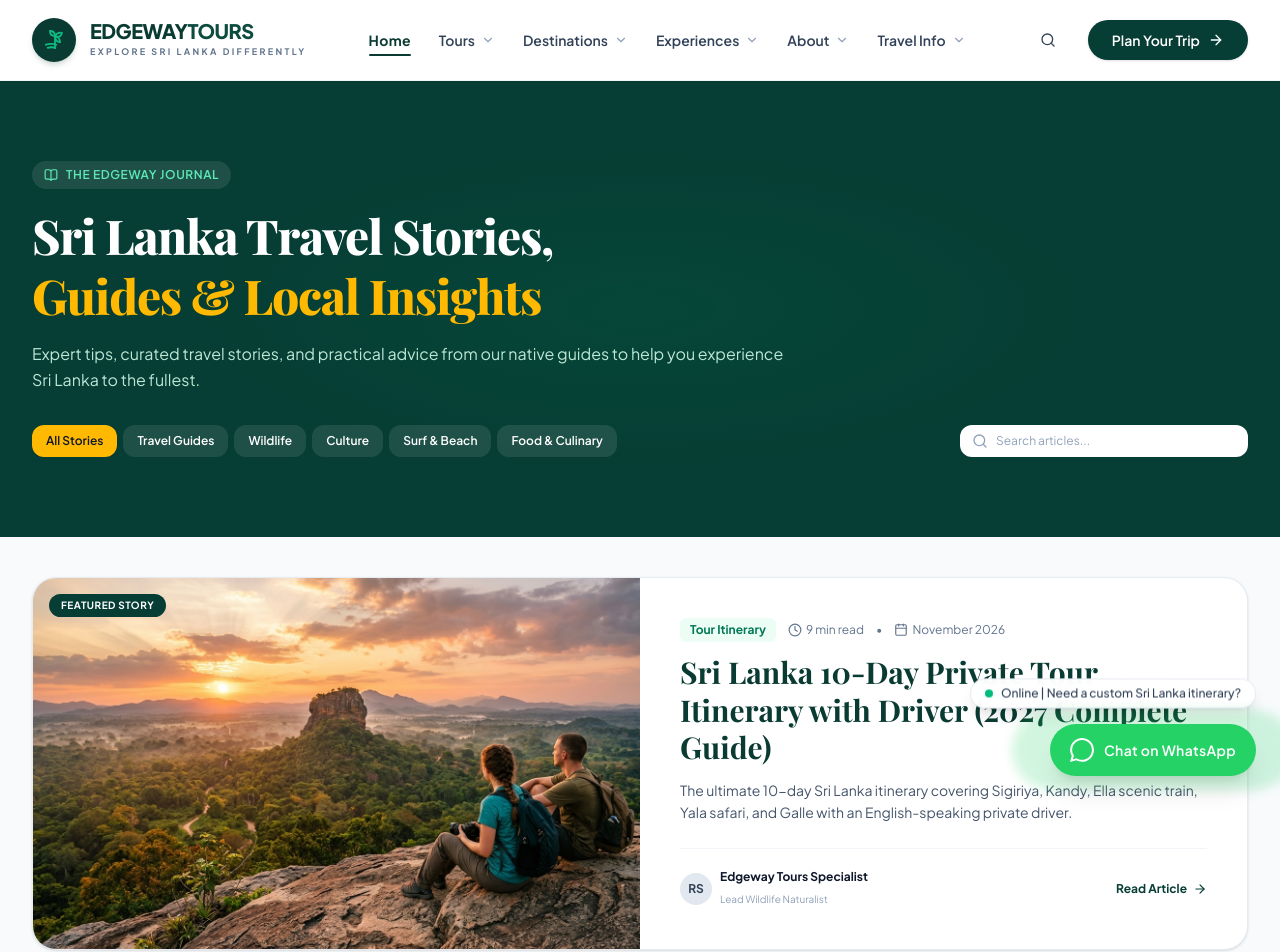
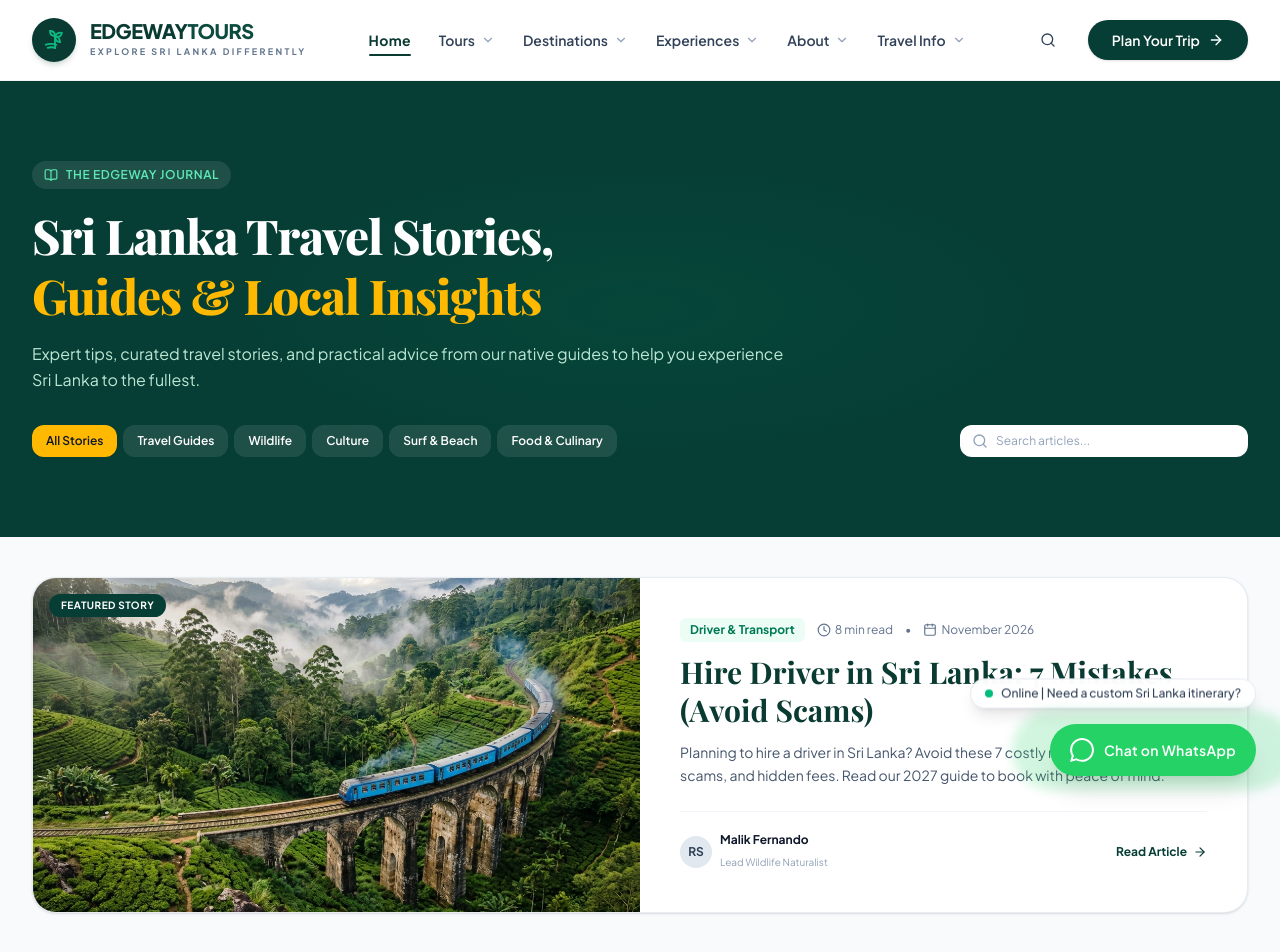
Before and after one commit to edgewaytours-ai/edgeway-holidays, a Next.js app: page /blog in a window 1280 px wide. Shown: the top 952 px of the page. Built offline with nearby package versions, Linux system fonts and the light colour scheme; a web font is replaced by a local one.

Commit message:
feat(blog): publish Title #2 'Hire Driver in Sri Lanka: 7 Mistakes' with matching image and schema

```diff
--- a/src/app/blog/page.tsx
+++ b/src/app/blog/page.tsx
@@ -32,6 +32,19 @@ interface BlogPost {
 
 const blogPosts: BlogPost[] = [
   {
+    id: "hire-driver-in-sri-lanka",
+    title: "Hire Driver in Sri Lanka: 7 Mistakes (Avoid Scams)",
+    excerpt:
+      "Planning to hire a driver in Sri Lanka? Avoid these 7 costly mistakes, commission scams, and hidden fees. Read our 2027 guide to book with peace of mind.",
+    category: "guide",
+    categoryLabel: "Driver & Transport",
+    image: "/images/hire-driver-in-sri-lanka.jpg",
+    date: "November 2026",
+    readTime: "8 min read",
+    author: "Malik Fernando",
+    featured: true,
+  },
+  {
     id: "sri-lanka-10-day-itinerary-private-driver",
     title: "Sri Lanka 10-Day Private Tour Itinerary with Driver (2027 Complete Guide)",
     excerpt:
@@ -42,7 +55,7 @@ const blogPosts: BlogPost[] = [
     date: "November 2026",
     readTime: "9 min read",
     author: "Edgeway Tours Specialist",
-    featured: true,
+    featured: false,
   },
   {
     id: "cost-of-private-driver-sri-lanka",
--- a/src/data/blogData.ts
+++ b/src/data/blogData.ts
@@ -26,6 +26,80 @@ export interface BlogPost {
 }
 
 export const blogPostsData: BlogPost[] = [
+  {
+    slug: "hire-driver-in-sri-lanka",
+    title: "Hire Driver in Sri Lanka: 7 Mistakes (Avoid Scams)",
+    metaTitle: "Hire Driver in Sri Lanka: 7 Mistakes (Avoid Scams)",
+    metaDescription:
+      "Planning to hire driver in sri lanka? Avoid these 7 costly mistakes, commission scams, and hidden fees. Read our 2027 guide to book with peace of mind.",
+    category: "guide",
+    categoryLabel: "Driver & Transport",
+    image: "/images/hire-driver-in-sri-lanka.jpg",
+    date: "November 2026",
+    readTime: "8 min read",
+    author: "Malik Fernando",
+    authorRole: "Senior Chauffeur Guide",
+    featured: true,
+    content: {
+      intro:
+        "If you plan to hire driver in sri lanka, knowing what red flags to avoid can save you hundreds of dollars and protect your holiday from frustrating tourist commission traps. An all-inclusive quote from a certified tour operator includes vehicle fuel, highway tolls, insurance, and the chauffeur's lodging.",
+      sections: [
+        {
+          heading: "Mistake 1: Choosing Unrealistically Cheap Quotes ($35 to $45 / Day)",
+          body: "Fuel alone across Sri Lanka's mountains costs $20 to $30 daily. Drivers quoting $35 operate at a loss and make up their money through the 'Commission Circuit'—pressuring you to visit overpriced spice gardens, gem mines, and batik shops where they receive up to 40% kickback commissions.",
+          list: [
+            "Always choose verified tour operators who guarantee 0% forced commission shopping stops.",
+            "Confirm that your driver focuses entirely on your chosen itinerary, not commercial showrooms.",
+          ],
+        },
+        {
+          heading: "Mistake 2: Overlooking Expressway Tolls & Fuel Surcharges",
+          body: "Sri Lanka has modern high-speed expressways connecting Colombo Airport, the Cultural Triangle, Galle, and Hambantota. Toll gates cost between 300 to 1,000 LKR per passage.",
+          list: [
+            "Confirm in writing that all Southern Expressway, Central Expressway, and Airport Expressway tolls are included.",
+            "Verify that fuel is unlimited for your agreed travel route with zero mileage surcharges.",
+          ],
+        },
+        {
+          heading: "Mistake 3: Not Clarifying Where the Driver Sleeps",
+          body: "While established 3-star, 4-star, and luxury resorts offer free driver quarters, secluded Airbnb villas and homestays do not. If driver accommodation is not included, unverified drivers will demand $15 to $25 cash per night from you.",
+          list: [
+            "Edgeway Tours builds driver accommodation allowance into every quote so you never pay extra.",
+          ],
+        },
+        {
+          heading: "Mistake 4: Hiring Unlicensed Freelancers Without Commercial Insurance",
+          body: "Many social media freelancers drive on standard private car insurance. If an accident occurs, tourist passengers are not legally covered. Always verify that your chauffeur holds an official Sri Lanka Tourism Development Authority (SLTDA) license.",
+        },
+        {
+          heading: "Mistake 5: Overlooking Vehicle Air Conditioning & Luggage Capacity",
+          body: "With tropical coastal temperatures hovering between 30°C and 34°C, working air conditioning is essential. Ensure your contract specifies a modern AC sedan (1–2 guests) or a spacious Toyota KDH luxury van (3–6 guests with large suitcases).",
+        },
+        {
+          heading: "Mistake 6: Paying 100% Upfront Before Meeting Your Driver",
+          body: "Never wire full payment in advance to unverified individuals. Edgeway Tours operates on a 15% deposit guarantee—you lock in your dates with just 15%, and pay the remaining balance in cash after arriving in Sri Lanka.",
+        },
+        {
+          heading: "Mistake 7: Creating an Unrealistic Rushed Schedule",
+          body: "Mountain roads behind tea trucks can turn a 100 km drive into a 4-hour journey. Work with your tour specialist to design a sensible, relaxed itinerary that allows you to experience the island without exhaustion.",
+        },
+      ],
+      faq: [
+        {
+          q: "How far in advance should I hire driver in sri lanka?",
+          a: "For the peak season (December to April), you should book at least 4 to 8 weeks in advance to secure top-rated English-speaking chauffeurs and newer vehicles.",
+        },
+        {
+          q: "Can my driver help buy train tickets for Kandy to Ella?",
+          a: "Yes! Edgeway Tours assists guests in securing reserved 1st and 2nd class train seats 30 days before travel, while your driver safely transfers your heavy luggage ahead to your Ella hotel.",
+        },
+        {
+          q: "Do we have to pay for the driver's meals?",
+          a: "No. Your chauffeur manages their own lunch and meals during touring hours. You are never obligated to buy meals for your driver.",
+        },
+      ],
+    },
+  },
   {
     slug: "sri-lanka-10-day-itinerary-private-driver",
     title: "Sri Lanka 10-Day Private Tour Itinerary with Driver (2027 Complete Guide)",
```
Also changed, not shown: public/images/hire-driver-in-sri-lanka.jpg (added), public/images/private-driver-sri-lanka-cost.jpg (added).
